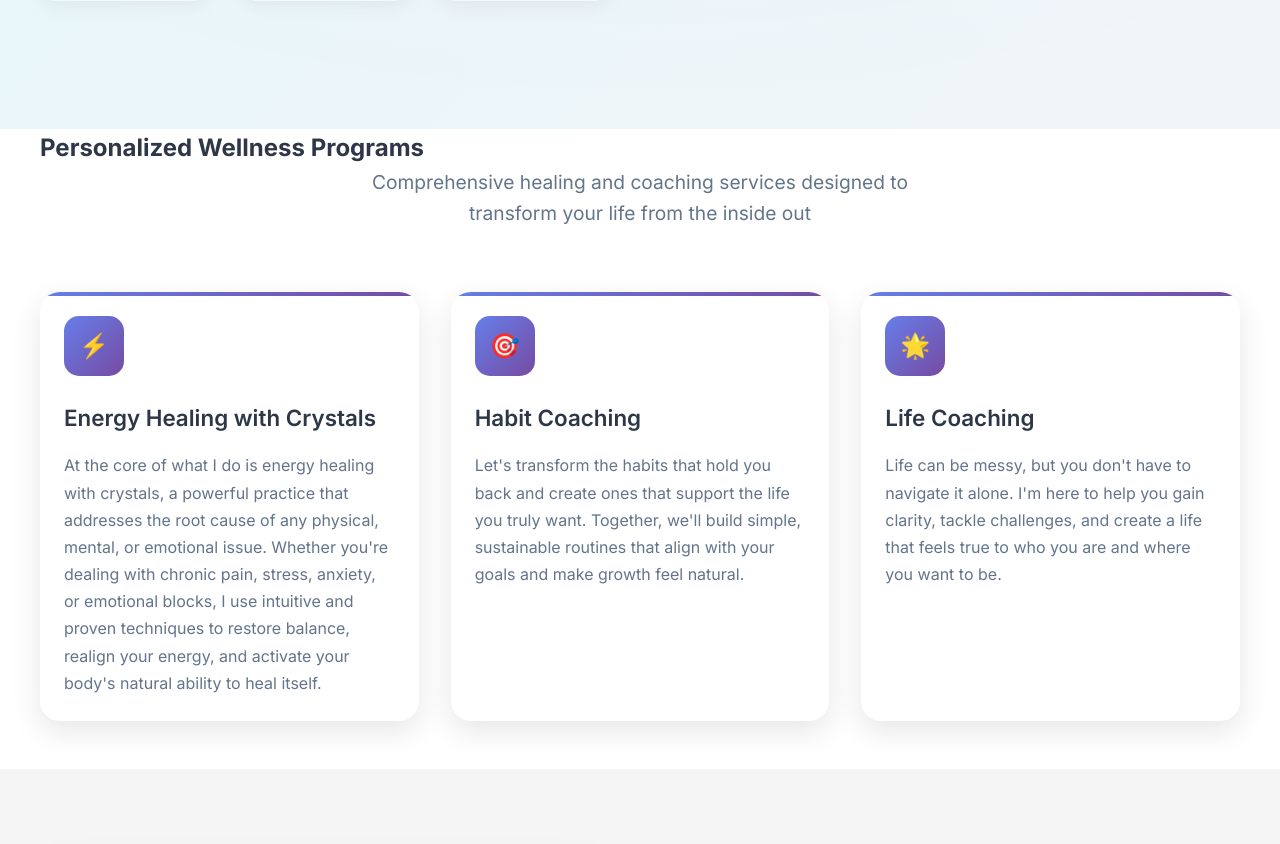
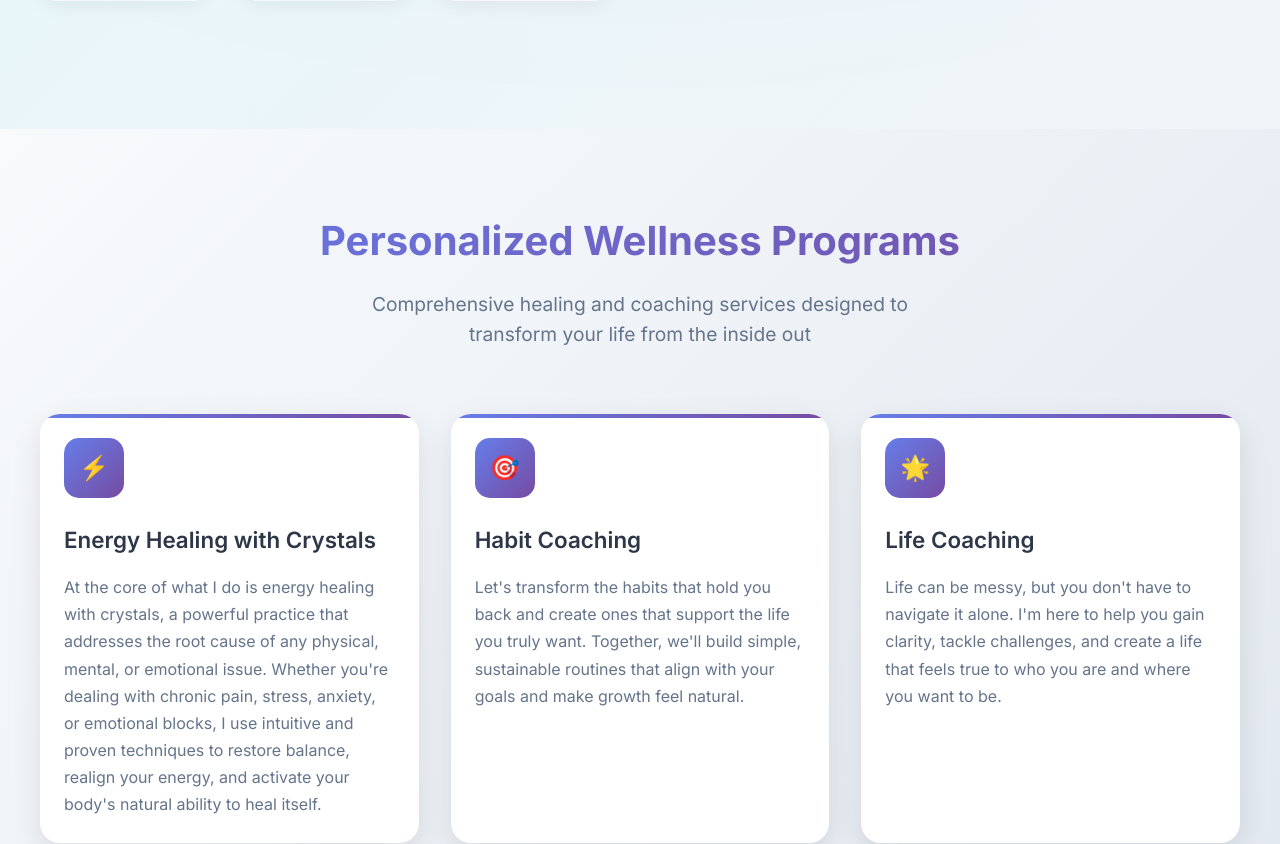
Before and after one commit to bcijo/sankaash-heals, a React (Create React App) app in the folder sankaash-app/: page / in a window 1280 px wide. Shown: the part 2350-3194 px from the top of the page. Built offline with nearby package versions, Linux system fonts and the light colour scheme.

Commit message:
fixed h2

```diff
--- a/sankaash-app/src/App.css
+++ b/sankaash-app/src/App.css
@@ -210,9 +210,19 @@ body {
 }
 
 /* Services Section */
-.services {
+.services-section {
     padding: 5rem 2rem;
     background: linear-gradient(135deg, #f8fafc 0%, #e2e8f0 100%);
+}
+
+.services-section h2 {
+    text-align: center;
+    font-size: 2.5rem;
+    font-weight: 700;
+    margin-bottom: 1rem;
+    background: linear-gradient(135deg, #667eea 0%, #764ba2 100%);
+    -webkit-background-clip: text;
+    -webkit-text-fill-color: transparent;
 }
 
 .container {
```
